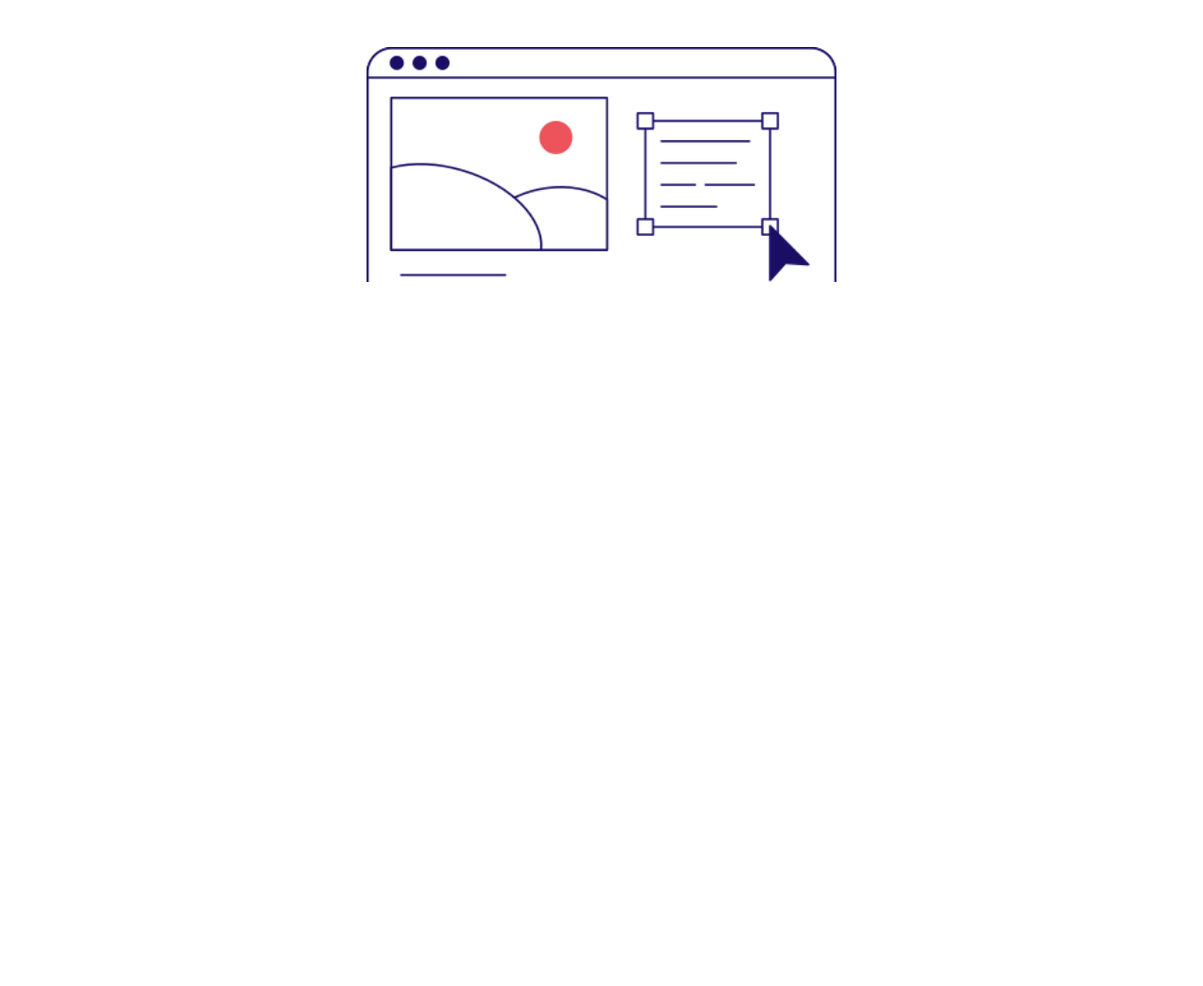
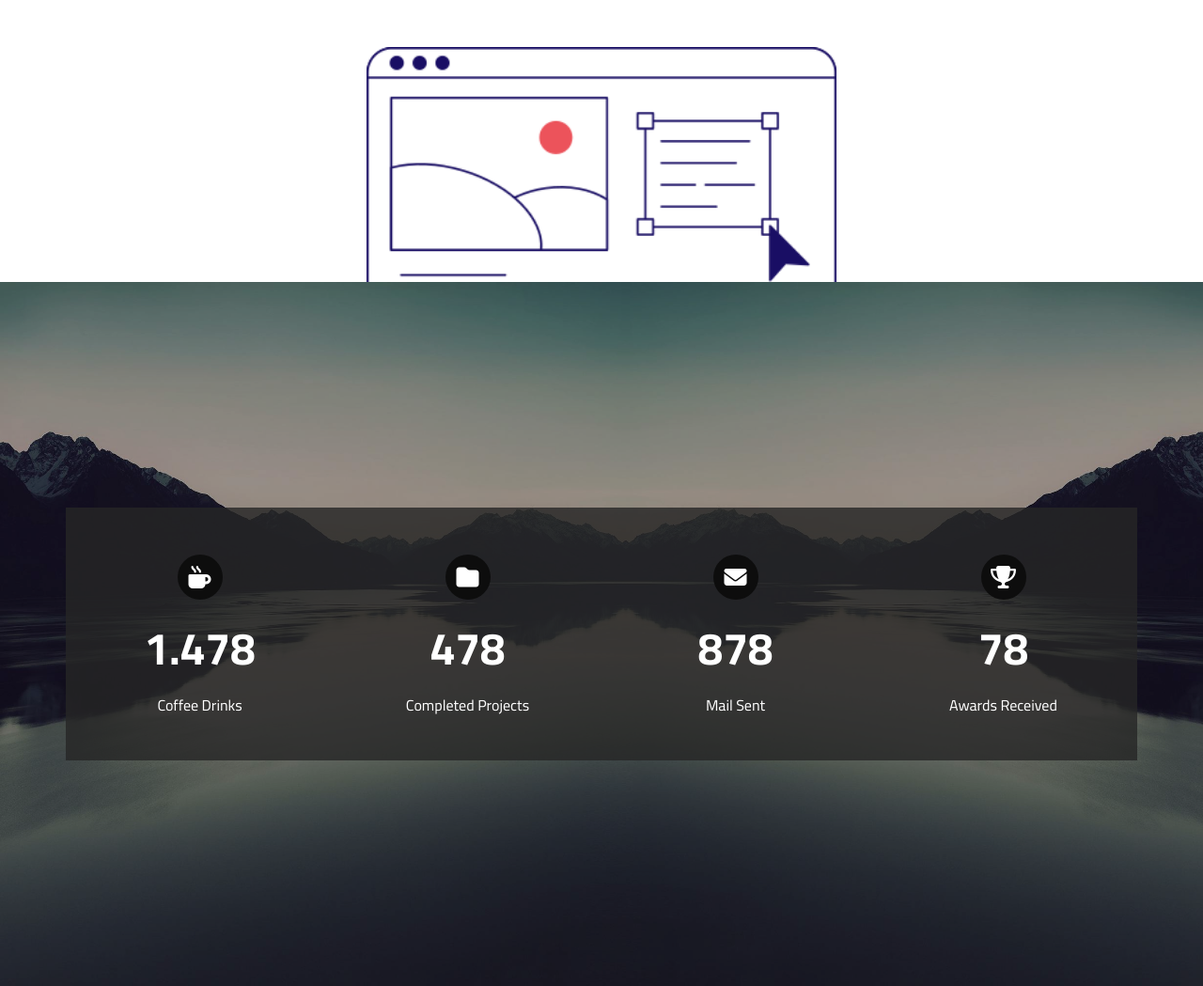
Before and after one commit to aashahin/Kasper-HTML-CSS, a plain HTML site: page index.html in a window 1280 px wide. Shown: the part 4232-5281 px from the top of the page at 94% size. Before the commit the page ends 4532 px from the top, so only its background shows below. Drawn offline with Linux system fonts and the light colour scheme.

Commit message:
Added Section Stats

```diff
--- a/css/style.css
+++ b/css/style.css
@@ -529,3 +529,63 @@ header nav .form i {
   }
 }
 /* End About */
+/* Start Stats */
+.stats{
+  padding: 15rem 0;
+  text-align: center;
+  background-image: url("../images/LandWater7.jpg");
+  background-size: cover;
+  position: relative;
+}
+.stats::before{
+  content: "";
+  position: absolute;
+  left: 0;
+  top: 0;
+  width: 100%;
+  height: 100%;
+  background-color: rgb(0 0 0 / 40%);
+}
+.stats .container{
+  position: relative;
+  display: flex;
+  flex-wrap: wrap;
+  /* justify-content: center; */
+}
+.stats .container .box{
+  color: white;
+  padding: 50px;
+  background-color: var(--transparent-background);
+}
+@media (max-width: 768px) {
+  .stats .container .box{
+    flex-basis: 100%;
+  }
+}
+@media (min-width: 768px) {
+  .stats .container .box{
+    flex-basis: 50%;
+  }
+}
+@media (min-width: 992px) {
+  .stats .container .box{
+    flex-basis: 25%;
+  }
+}
+.stats .container .box i{
+  width: 3rem;
+  height: 3rem;
+  display: flex;
+  justify-content: center;
+  align-items: center;
+  border-radius: 50%;
+  margin: 0 auto 1rem;
+  background-color: var(--main-secondary-background);
+  font-size: 1.5rem;
+}
+.stats .container .box .number{
+  font-size: 3rem;
+  font-weight: bold;
+  margin: 1.5rem 0;
+}
+/* End Stats */
--- a/index.html
+++ b/index.html
@@ -257,5 +257,31 @@
       </div>
     </div>
     <!-- End About -->
+    <!-- Start Stats -->
+    <div class="stats">
+      <div class="container">
+        <div class="box">
+          <i class="fas fa-mug-hot"></i>
+          <div class="number">1.478</div>
+          <p>Coffee Drinks</p>
+        </div>
+        <div class="box">
+          <i class="fas fa-folder"></i>
+          <div class="number">478</div>
+          <p>Completed Projects</p>
+        </div>
+        <div class="box">
+          <i class="fas fa-envelope"></i>
+          <div class="number">878</div>
+          <p>Mail Sent</p>
+        </div>
+        <div class="box">
+          <i class="fas fa-trophy"></i>
+          <div class="number">78</div>
+          <p>Awards Received</p>
+        </div>
+      </div>
+    </div>
+    <!-- End Stats -->
   </body>
 </html>
```
Also changed, not shown: images/LandWater7.jpg (added).
